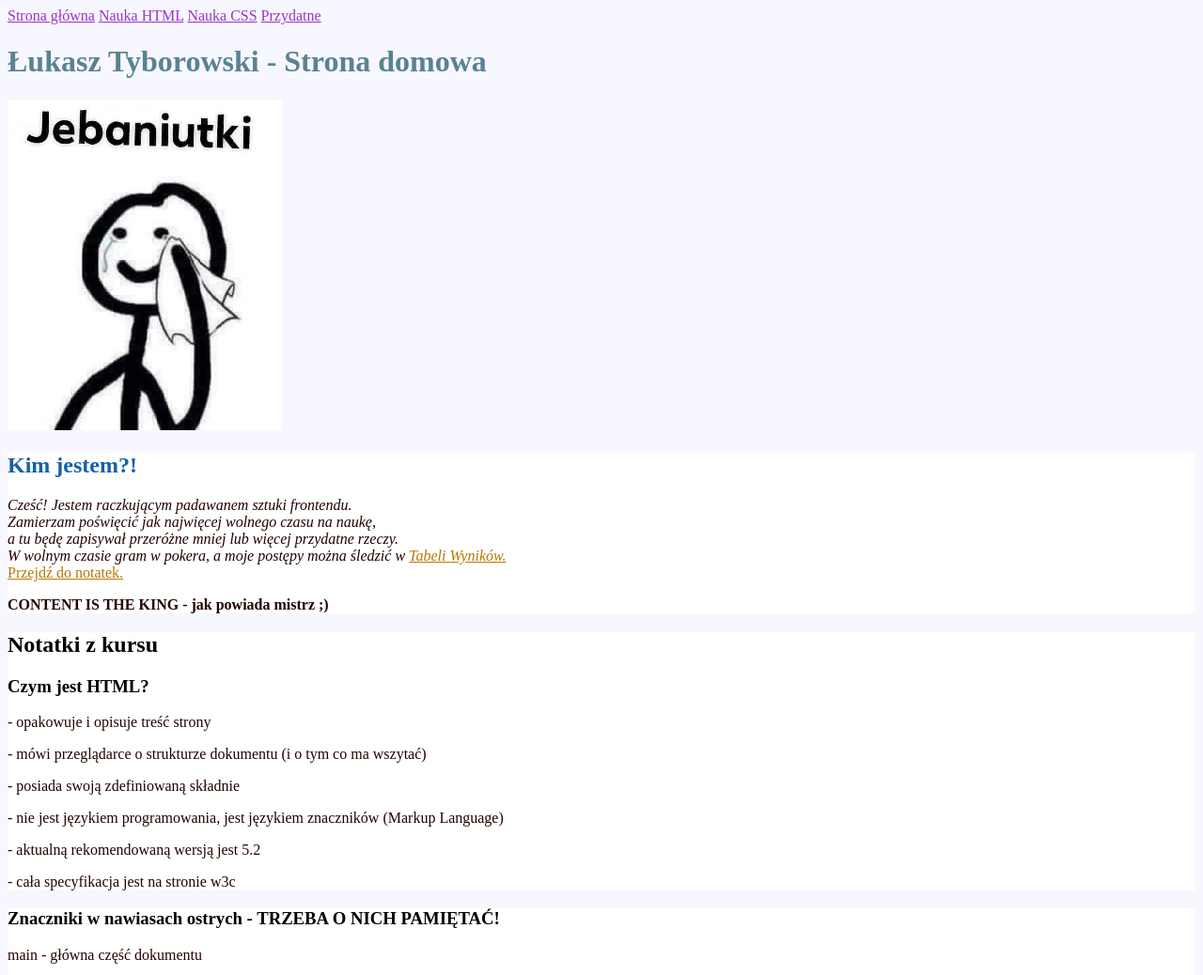
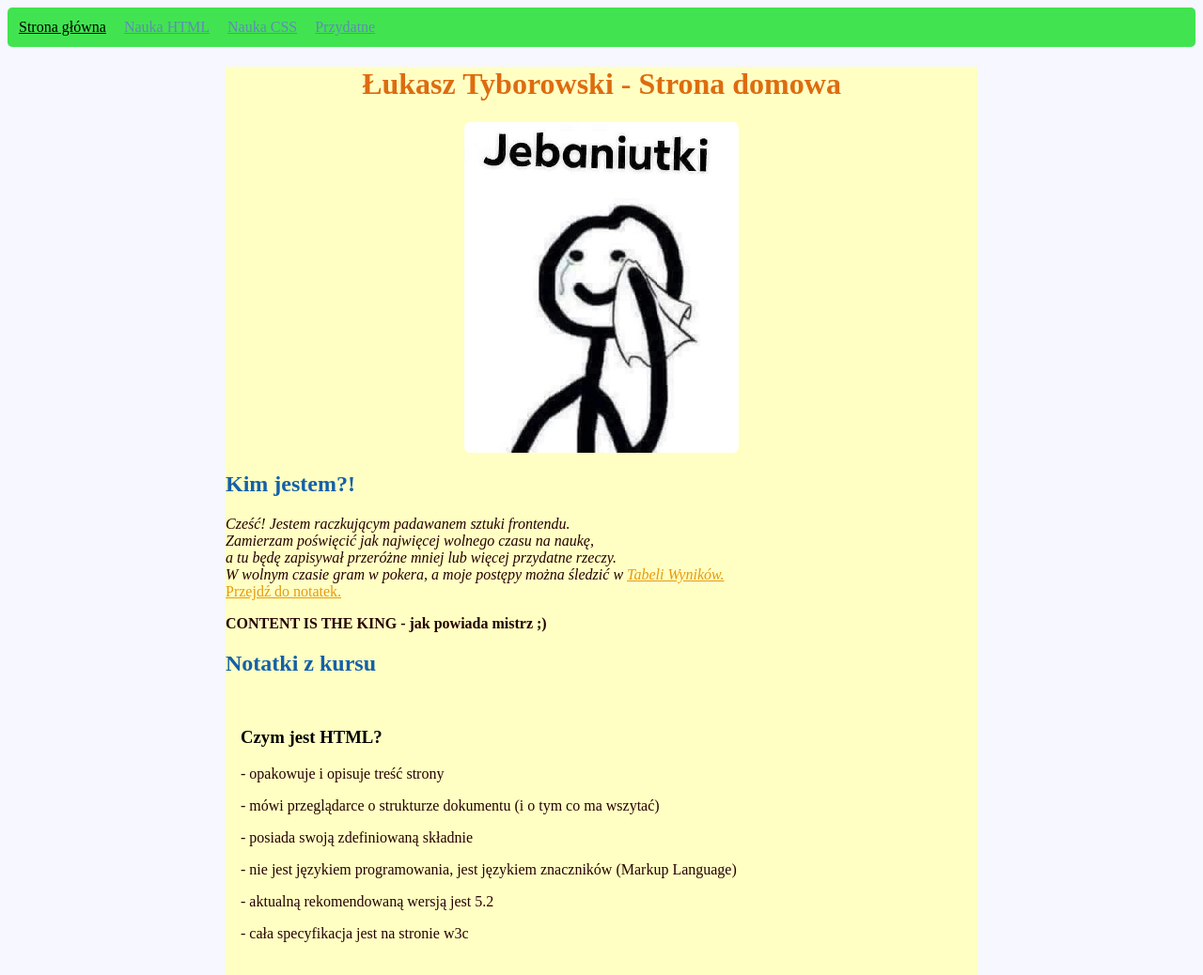
Before and after one commit to lukasz-tyborowski/homepage, a plain HTML site: page index.html in a window 1280 px wide. Shown: the top 1038 px of the page at 94% size. Drawn offline with Linux system fonts and the light colour scheme.

Commit message:
1st homework - styles

```diff
--- a/index.html
+++ b/index.html
@@ -1,49 +1,61 @@
 <!DOCTYPE html>
 <html lang="pl">
-
   <head>
-    <meta charset="UTF-8">
-    <meta name="viewport" content="width=device-width, initial-scale=1.0">
+    <meta charset="UTF-8" />
+    <meta name="viewport" content="width=device-width, initial-scale=1.0" />
     <title>tyborek - strona domowa</title>
-    <link href="style.css" rel="stylesheet" type="text/css">
+    <link href="style.css" rel="stylesheet" type="text/css" />
   </head>
 
   <body>
     <header>
-        <nav>
-            <a href="index.html">Strona główna</a>
-            <a href="nauka-html.html">Nauka HTML</a>
-            <a href="nauka-css.html">Nauka CSS</a>
-            <a href="przydatne.html">Przydatne</a>
+      <nav class="navigation">
+        <a class="navigation__link navigation__link--homepage" href="index.html">Strona główna</a>
+        <a class="navigation__link" href="nauka-html.html">Nauka HTML</a>
+        <a class="navigation__link" href="nauka-css.html">Nauka CSS</a>
+        <a class="navigation__link" href="przydatne.html">Przydatne</a>
       </nav>
     </header>
 
-    <main>
+    <main class="main">
       <header id="top">
-            <h1 class="naglowek">Łukasz Tyborowski - Strona domowa </h1>
-            <img src="jebaniutki.jpg" alt="jebaniutki"/>
+        <h1 class="naglowek">Łukasz Tyborowski - Strona domowa</h1>
+        <img class="img-displayed" src="jebaniutki.jpg" alt="jebaniutki" />
       </header>
 
       <section>
         <h2>Kim jestem?!</h2>
         <article>
-                <p><em>Cześć! Jestem raczkującym padawanem sztuki frontendu.<br> Zamierzam poświęcić jak najwięcej
-                        wolnego czasu na naukę,<br> a tu będę zapisywał przeróżne mniej lub więcej przydatne
-                        rzeczy.<br>W wolnym czasie gram w pokera, a moje postępy można śledzić w
-                        <a href="https://legalny-poker.pl/wyniki/30/185/megatabela/1">Tabeli Wyników.</a></em><br>
-                    <a href="#notatki">Przejdź do notatek.</a></p>
-                <p> <b>CONTENT IS THE KING - jak powiada mistrz ;)</b></p>
+          <p>
+            <em
+              >Cześć! Jestem raczkującym padawanem sztuki frontendu.<br />
+              Zamierzam poświęcić jak najwięcej wolnego czasu na naukę,<br />
+              a tu będę zapisywał przeróżne mniej lub więcej przydatne
+              rzeczy.<br />W wolnym czasie gram w pokera, a moje postępy można
+              śledzić w
+              <a href="https://legalny-poker.pl/wyniki/30/185/megatabela/1"
+                >Tabeli Wyników.</a
+              ></em
+            ><br />
+            <a href="#notatki">Przejdź do notatek.</a>
+          </p>
+          <p><b>CONTENT IS THE KING - jak powiada mistrz ;)</b></p>
         </article>
       </section>
 
       <section id="notatki">
-            <h2 class="special-header">Notatki z kursu</h2>
-            <article>
+        <h2>Notatki z kursu</h2>
+        <article class="week-summary">
           <h3>Czym jest HTML?</h3>
           <p>- opakowuje i opisuje treść strony</p>
-                <p>- mówi przeglądarce o strukturze dokumentu (i o tym co ma wszytać)</p>
+          <p>
+            - mówi przeglądarce o strukturze dokumentu (i o tym co ma wszytać)
+          </p>
           <p>- posiada swoją zdefiniowaną składnie</p>
-                <p>- nie jest językiem programowania, jest językiem znaczników (Markup Language)</p>
+          <p>
+            - nie jest językiem programowania, jest językiem znaczników (Markup
+            Language)
+          </p>
           <p>- aktualną rekomendowaną wersją jest 5.2</p>
           <p>- cała specyfikacja jest na stronie w3c</p>
         </article>
@@ -51,26 +63,27 @@
 
       <section>
         <h3>Znaczniki w nawiasach ostrych - TRZEBA O NICH PAMIĘTAĆ!</h3>
-            <article>
+        <article class="week-summary">
           <p>main - główna część dokumentu</p>
           <p>section - sekcje dokumentu, logiczny podział</p>
           <p>article - samodzielne treści</p>
           <p>header - nagłówek - dokumentu/sekcji/tytułu</p>
           <p>footer - stopka - dokumentu/sekcji</p>
-                <p>h1-h6 - tekstowe nagłówki tytułowe - dokumentu/sekcji - numerujemy od 1 do 6 w zaelżności od ważności
-                    tego nagłówka</p>
+          <p>
+            h1-h6 - tekstowe nagłówki tytułowe - dokumentu/sekcji - numerujemy
+            od 1 do 6 w zaelżności od ważności tego nagłówka
+          </p>
           <p>p - paragraf/akapit</p>
         </article>
       </section>
-
     </main>
 
-
     <footer class="footer">
-        <b>Wszystkie treści są efektem pracy nad szkoleniem. Brudnopis, nic ważnego. <a href="#top">Wróć na górę
-                strony</a></b>
+      <b
+        >Wszystkie treści są efektem pracy nad szkoleniem. Brudnopis, nic
+        ważnego. <a href="#top">Wróć na górę strony</a></b
+      >
     </footer>
     <script src="main.js"></script>
   </body>
-
 </html>
--- a/main.js
+++ b/main.js
@@ -1,11 +1,15 @@
 //alert('Siema, nazywam się Łukasz i witam Cię w moim pierdolniczku XD')
 //wyjebałem bo wkurwiało
 
-console.log('Siema, nazywam się Łukasz i witam Cię w moim pierdolniczku XD')
+console.log("Siema, nazywam się Łukasz i witam Cię w moim pierdolniczku XD");
 
-const firstName = 'Łukasz';
+const firstName = "Łukasz";
 const age = 28;
 
 console.log(firstName);
 console.log(age);
 console.log(`Siema, nazywam się ${firstName} i mam ${age} lat.`);
+
+const heading = document.querySelector("body");
+
+console.log(heading);
--- a/style.css
+++ b/style.css
@@ -1,39 +1,70 @@
-body {
-    background: #F7F7FF
+.main {
+  background: rgb(255, 255, 195);
+  width: 800px;
+  margin: 0px auto;
 }
 
-section {
-    background: #ffffff
+.img-displayed {
+  display: block;
+  margin-left: auto;
+  margin-right: auto;
+  border-radius: 2%;
+}
+
+body {
+  background: #f7f7ff;
 }
 
 h1 {
-    color: navy
+  text-align: center;
+  color: navy;
 }
 
 p {
-    color:rgb(37, 1, 1);
+  color: rgb(37, 1, 1);
 }
 
 h2 {
-    color: #1460AA
+  color: #1460aa;
 }
 
 a {
-    color:rgb(182, 120, 4);
+  color: rgb(230, 154, 14);
 }
 
 header a {
-    color: darkorchid;
+  color: darkorchid;
 }
 
 .naglowek {
-    color: #598392
+  color: #dd6c10;
 }
 
 .special-header {
-    color:black;
+  color: black;
 }
 
-.footer{
-    color: darkred
+.footer {
+  color: darkred;
 }
+
+.navigation {
+  background: #08df1ac2;
+  padding: 12px;
+  border-radius: 5px;
+}
+
+.navigation__link {
+  color: rgb(96, 139, 182);
+  display: inline-block;
+  margin-right: 15px;
+}
+
+.navigation__link--homepage {
+    color: #000
+}
+
+.week-summary {
+  padding: 16px;
+  border: 1px;
+}
```
Also changed, not shown: nauka-css.html (+32 -21 lines), nauka-html.html (+31 -22 lines), przydatne.html (+22 -19 lines). Lines whose indentation alone changed are shown as unchanged.
